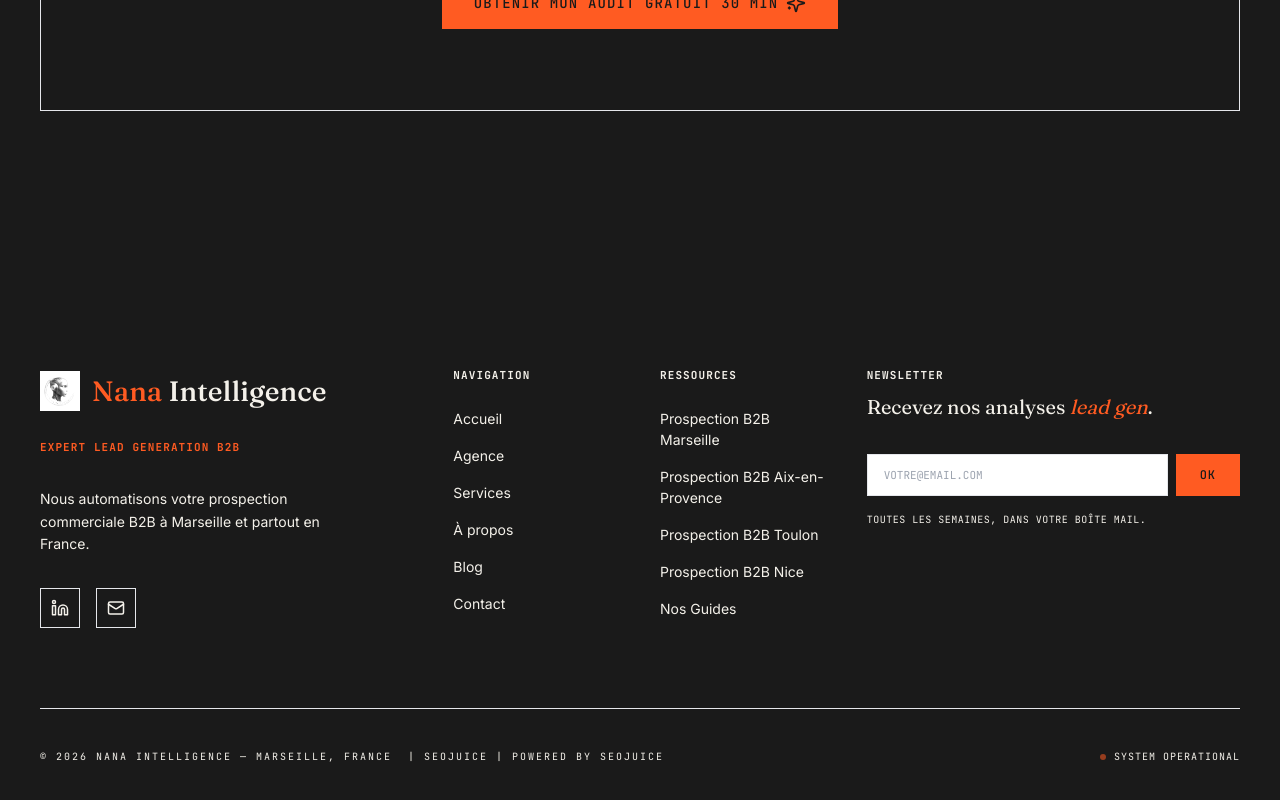
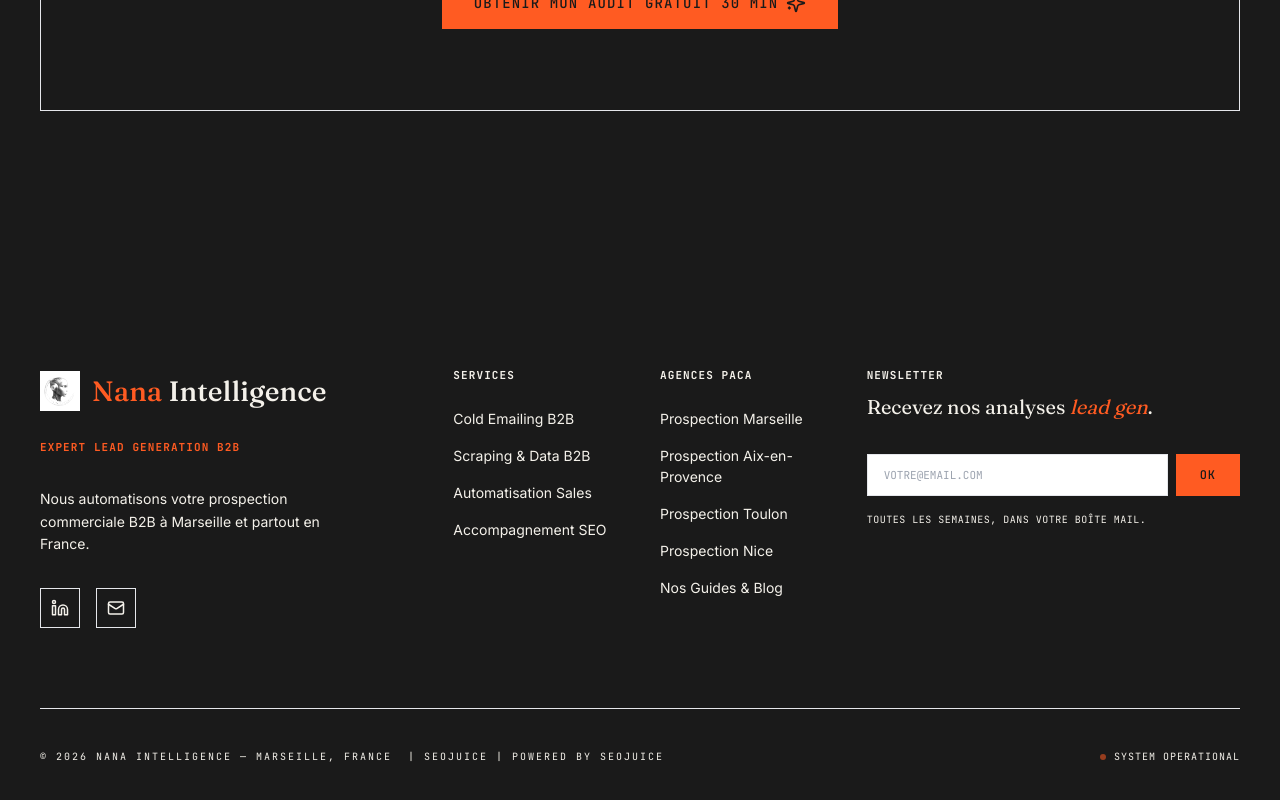
Before and after one commit to Jimmyjoe13/Nana-intelligence, a Next.js app: page / in a window 1280 px wide. Shown: the part 5105-5905 px from the top of the page. Built offline with nearby package versions, Linux system fonts and the light colour scheme; no server answers.

Commit message:
fix(seo): audit cash - recalibrage meta titles, descriptions et maillage interne

```diff
--- a/src/app/layout.tsx
+++ b/src/app/layout.tsx
@@ -30,8 +30,8 @@
 
 export const metadata: Metadata = {
   metadataBase: new URL("https://nana-intelligence.fr"),
-  title: "Nana Intelligence | Agence de Prospection B2B PACA",
-  description: "Agence de prospection B2B à Marseille, Aix et Toulon. Cold Emailing, Scraping LinkedIn et Automatisation Sales pour générer des RDV qualifiés B2B.",
+  title: "Nana Intelligence | Agence Prospection B2B PACA",
+  description: "Agence de prospection B2B à Marseille, Aix et Toulon. Cold Emailing, Scraping LinkedIn et Automatisation Sales. Obtenez votre audit gratuit.",
   keywords: ["agence lead generation b2b marseille", "agence prospection commerciale marseille", "cold emailing b2b", "scraping linkedin", "lead gen paca", "agence acquisition client"],
   openGraph: {
     title: "Nana Intelligence | Agence Lead Generation B2B PACA",
--- a/src/app/page.tsx
+++ b/src/app/page.tsx
@@ -46,8 +46,8 @@
 
 export const metadata: Metadata = {
   alternates: { canonical: "/" },
-  title: "Générez +250 RDV B2B par Mois | Nana Intelligence",
-  description: "Agence de Lead Generation B2B à Marseille. Cold Emailing, Scraping et Automatisation Sales pour remplir votre agenda de RDV qualifiés. Audit gratuit.",
+  title: "Générez +250 RDV B2B / Mois | Nana Intelligence",
+  description: "Agence de Lead Generation B2B à Marseille. Cold Emailing, Scraping et Automatisation Sales pour générer des RDV qualifiés. Audit gratuit 30 min.",
   keywords: [
     "lead generation b2b marseille",
     "agence prospection b2b",
--- a/src/components/layout/SiteLayout.tsx
+++ b/src/components/layout/SiteLayout.tsx
@@ -135,23 +135,22 @@
             {/* Links Section */}
             <div className="lg:col-span-4 grid grid-cols-2 gap-10">
               <div className="flex flex-col gap-6">
-                <span className="font-mono text-[11px] font-bold uppercase tracking-widest text-cream/40">Navigation</span>
+                <span className="font-mono text-[11px] font-bold uppercase tracking-widest text-cream/40">Services</span>
                 <nav className="flex flex-col gap-4">
-                  {navItems.map((item) => (
-                    <Link key={item.href} href={item.href} className="text-[14px] hover:text-orange transition-colors">
-                      {item.label}
-                    </Link>
-                  ))}
+                  <Link href="/services/cold-emailing-b2b" className="text-[14px] hover:text-orange transition-colors">Cold Emailing B2B</Link>
+                  <Link href="/services/scraping-b2b" className="text-[14px] hover:text-orange transition-colors">Scraping & Data B2B</Link>
+                  <Link href="/services/automatisation-sales" className="text-[14px] hover:text-orange transition-colors">Automatisation Sales</Link>
+                  <Link href="/services/accompagnement-seo" className="text-[14px] hover:text-orange transition-colors">Accompagnement SEO</Link>
                 </nav>
               </div>
               <div className="flex flex-col gap-6">
-                <span className="font-mono text-[11px] font-bold uppercase tracking-widest text-cream/40">Ressources</span>
+                <span className="font-mono text-[11px] font-bold uppercase tracking-widest text-cream/40">Agences PACA</span>
                 <nav className="flex flex-col gap-4">
-                  <Link href="/agence-lead-generation/marseille" className="text-[14px] hover:text-orange transition-colors">Prospection B2B Marseille</Link>
-                  <Link href="/agence-lead-generation/aix-en-provence" className="text-[14px] hover:text-orange transition-colors">Prospection B2B Aix-en-Provence</Link>
-                  <Link href="/agence-lead-generation/toulon" className="text-[14px] hover:text-orange transition-colors">Prospection B2B Toulon</Link>
-                  <Link href="/agence-lead-generation/nice" className="text-[14px] hover:text-orange transition-colors">Prospection B2B Nice</Link>
-                  <Link href="/blog" className="text-[14px] hover:text-orange transition-colors">Nos Guides</Link>
+                  <Link href="/agence-lead-generation/marseille" className="text-[14px] hover:text-orange transition-colors">Prospection Marseille</Link>
+                  <Link href="/agence-lead-generation/aix-en-provence" className="text-[14px] hover:text-orange transition-colors">Prospection Aix-en-Provence</Link>
+                  <Link href="/agence-lead-generation/toulon" className="text-[14px] hover:text-orange transition-colors">Prospection Toulon</Link>
+                  <Link href="/agence-lead-generation/nice" className="text-[14px] hover:text-orange transition-colors">Prospection Nice</Link>
+                  <Link href="/blog" className="text-[14px] hover:text-orange transition-colors">Nos Guides & Blog</Link>
                 </nav>
               </div>
             </div>
```
Also changed, not shown: src/mocks/agencies.ts (+8 -8 lines), src/mocks/serviceDetails.ts (+5 -4 lines).
